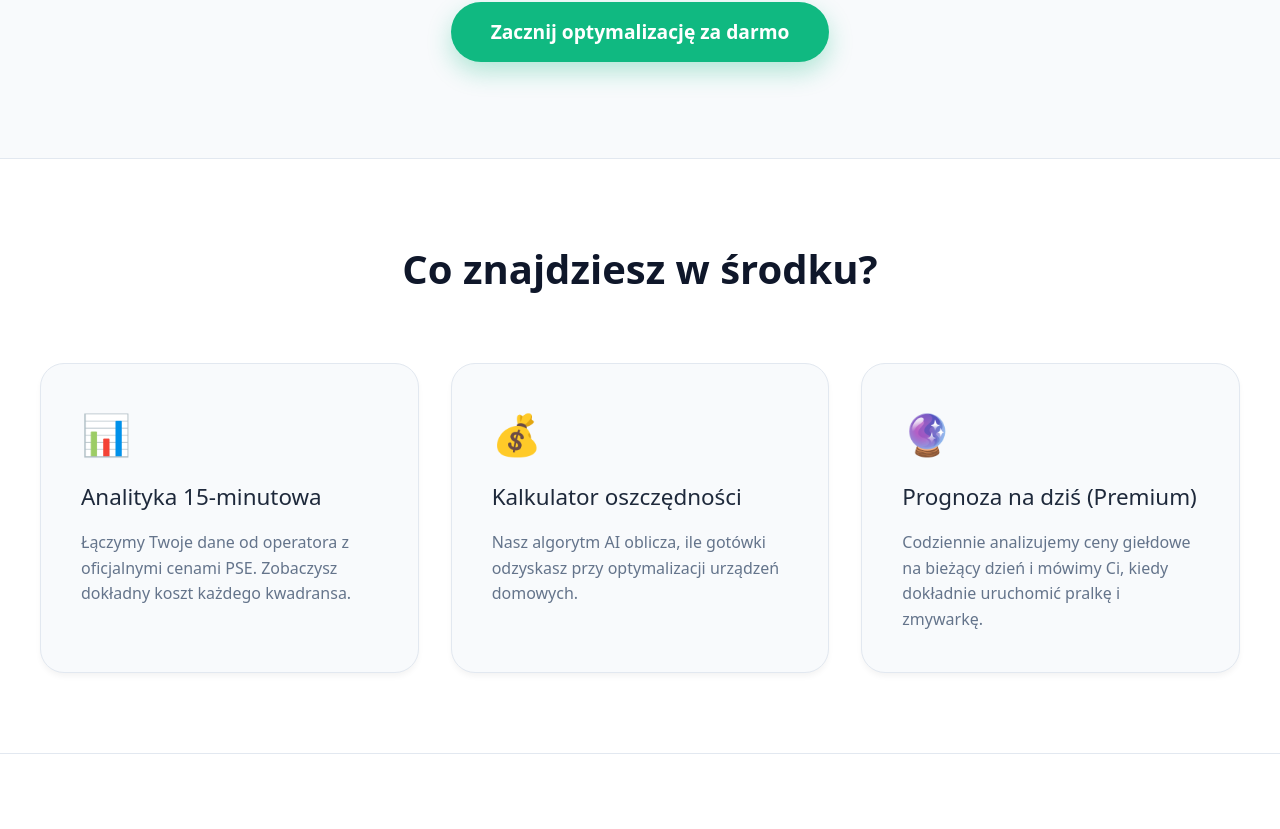
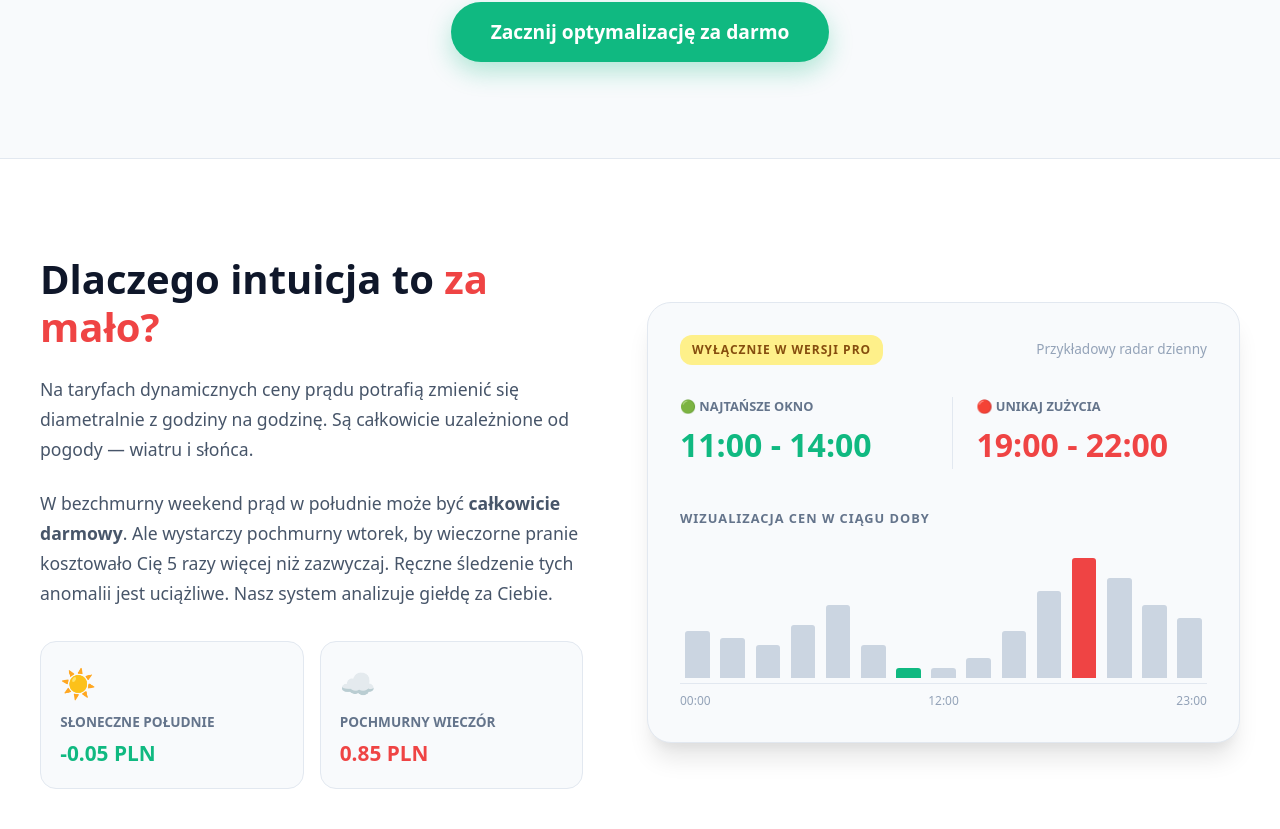
Before and after one commit to dominikgar/energy-optimizer-ui, a Next.js app: page / in a window 1280 px wide. Shown: the part 491-1320 px from the top of the page. Before the commit the page ends 1245 px from the top, so only its background shows below. Built offline with nearby package versions, Linux system fonts and the light colour scheme; no server answers.

Commit message:
Update page.tsx

```diff
--- a/app/page.tsx
+++ b/app/page.tsx
@@ -18,11 +18,13 @@ export default async function Home({ searchParams }) {
 
   const resolvedParams = await Promise.resolve(searchParams || {});
 
-  // --- WIDOK DLA NIEZALOGOWANYCH ---
+  // --- WIDOK DLA NIEZALOGOWANYCH (LANDING PAGE) ---
   if (!userId) {
     return (
       <div style={{ backgroundColor: '#f8fafc', minHeight: '100vh', width: '100%' }}>
         <main style={{ padding: '0', fontFamily: 'system-ui, sans-serif', color: '#334155' }}>
+
+          {/* HERO SECTION */}
           <div style={{ padding: '8rem 2rem 6rem', textAlign: 'center', maxWidth: '900px', margin: '0 auto' }}>
             <div style={{ display: 'inline-block', padding: '6px 16px', backgroundColor: '#dcfce7', color: '#059669', borderRadius: '20px', fontSize: '0.9rem', fontWeight: 'bold', marginBottom: '2rem', border: '1px solid #a7f3d0' }}>
               Nowość: Gotowe na taryfy dynamiczne
@@ -40,21 +42,91 @@ export default async function Home({ searchParams }) {
             </SignInButton>
           </div>
 
-          <div style={{ backgroundColor: '#ffffff', padding: '5rem 2rem', borderTop: '1px solid #e2e8f0', borderBottom: '1px solid #e2e8f0' }}>
+          {/* NOWA SEKCJA: DLACZEGO FORECASTING JEST WAŻNY (Z PODGLĄDEM PREMIUM) */}
+          <div style={{ backgroundColor: '#ffffff', padding: '6rem 2rem', borderTop: '1px solid #e2e8f0' }}>
+            <div style={{ maxWidth: '1200px', margin: '0 auto', display: 'flex', flexWrap: 'wrap', gap: '4rem', alignItems: 'center' }}>
+
+              <div style={{ flex: '1 1 450px' }}>
+                <h2 style={{ fontSize: '2.5rem', color: '#0f172a', fontWeight: 'bold', marginBottom: '1.5rem', lineHeight: '1.2' }}>
+                  Dlaczego intuicja to <span style={{ color: '#ef4444' }}>za mało?</span>
+                </h2>
+                <p style={{ color: '#475569', fontSize: '1.1rem', lineHeight: '1.7', marginBottom: '1.5rem' }}>
+                  Na taryfach dynamicznych ceny prądu potrafią zmienić się diametralnie z godziny na godzinę. Są całkowicie uzależnione od pogody — wiatru i słońca.
+                </p>
+                <p style={{ color: '#475569', fontSize: '1.1rem', lineHeight: '1.7', marginBottom: '2rem' }}>
+                  W bezchmurny weekend prąd w południe może być <strong>całkowicie darmowy</strong>. Ale wystarczy pochmurny wtorek, by wieczorne pranie kosztowało Cię 5 razy więcej niż zazwyczaj. Ręczne śledzenie tych anomalii jest uciążliwe. Nasz system analizuje giełdę za Ciebie.
+                </p>
+
+                <div style={{ display: 'flex', gap: '1rem' }}>
+                  <div style={{ padding: '1.2rem', backgroundColor: '#f8fafc', borderRadius: '16px', border: '1px solid #e2e8f0', flex: 1 }}>
+                     <div style={{ fontSize: '1.8rem', marginBottom: '5px' }}>☀️</div>
+                     <span style={{ fontSize: '0.85rem', color: '#64748b', textTransform: 'uppercase', fontWeight: 'bold' }}>Słoneczne południe</span>
+                     <p style={{ fontWeight: '900', color: '#10b981', margin: '5px 0 0 0', fontSize: '1.3rem' }}>-0.05 PLN</p>
+                  </div>
+                  <div style={{ padding: '1.2rem', backgroundColor: '#f8fafc', borderRadius: '16px', border: '1px solid #e2e8f0', flex: 1 }}>
+                     <div style={{ fontSize: '1.8rem', marginBottom: '5px' }}>☁️</div>
+                     <span style={{ fontSize: '0.85rem', color: '#64748b', textTransform: 'uppercase', fontWeight: 'bold' }}>Pochmurny wieczór</span>
+                     <p style={{ fontWeight: '900', color: '#ef4444', margin: '5px 0 0 0', fontSize: '1.3rem' }}>0.85 PLN</p>
+                  </div>
+                </div>
+              </div>
+
+              <div style={{ flex: '1 1 500px', backgroundColor: '#f8fafc', padding: '2rem', borderRadius: '24px', border: '1px solid #e2e8f0', boxShadow: '0 20px 25px -5px rgba(0, 0, 0, 0.1), 0 10px 10px -5px rgba(0, 0, 0, 0.04)' }}>
+                 <div style={{ display: 'flex', justifyContent: 'space-between', alignItems: 'center', marginBottom: '2rem' }}>
+                    <span style={{ backgroundColor: '#fef08a', color: '#854d0e', padding: '6px 12px', borderRadius: '12px', fontSize: '0.75rem', fontWeight: 'bold', textTransform: 'uppercase', letterSpacing: '1px' }}>Wyłącznie w wersji PRO</span>
+                    <span style={{ color: '#94a3b8', fontSize: '0.85rem', fontWeight: '500' }}>Przykładowy radar dzienny</span>
+                 </div>
+
+                 <div style={{ display: 'grid', gridTemplateColumns: '1fr 1fr', gap: '1rem', marginBottom: '2.5rem' }}>
+                   <div>
+                      <p style={{ margin: '0 0 5px 0', color: '#64748b', fontSize: '0.8rem', textTransform: 'uppercase', fontWeight: '700' }}>🟢 Najtańsze okno</p>
+                      <p style={{ margin: 0, fontSize: '2rem', fontWeight: '900', color: '#10b981' }}>11:00 - 14:00</p>
+                   </div>
+                   <div style={{ borderLeft: '1px solid #e2e8f0', paddingLeft: '1.5rem' }}>
+                      <p style={{ margin: '0 0 5px 0', color: '#64748b', fontSize: '0.8rem', textTransform: 'uppercase', fontWeight: '700' }}>🔴 Unikaj zużycia</p>
+                      <p style={{ margin: 0, fontSize: '2rem', fontWeight: '900', color: '#ef4444' }}>19:00 - 22:00</p>
+                   </div>
+                 </div>
+
+                 <p style={{ margin: '0 0 1rem 0', color: '#64748b', fontSize: '0.8rem', textTransform: 'uppercase', letterSpacing: '1px', fontWeight: '600' }}>Wizualizacja cen w ciągu doby</p>
+                 <div style={{ display: 'flex', alignItems: 'flex-end', justifyContent: 'space-between', height: '140px', paddingBottom: '5px', borderBottom: '1px solid #e2e8f0' }}>
+                    {[0.3, 0.25, 0.2, 0.35, 0.5, 0.2, -0.05, -0.02, 0.1, 0.3, 0.6, 0.85, 0.7, 0.5, 0.4].map((price, i) => {
+                       const isMin = price === -0.05;
+                       const isMax = price === 0.85;
+                       const h = Math.max(10, ((price - (-0.05)) / 0.9) * 120);
+                       return (
+                         <div key={i} style={{ flex: 1, display: 'flex', flexDirection: 'column', alignItems: 'center', justifyContent: 'flex-end' }}>
+                           <div style={{ width: '70%', minWidth: '4px', height: `${h}px`, backgroundColor: isMin ? '#10b981' : isMax ? '#ef4444' : '#cbd5e1', borderRadius: '3px 3px 0 0' }}></div>
+                         </div>
+                       )
+                    })}
+                 </div>
+                 <div style={{ display: 'flex', justifyContent: 'space-between', marginTop: '8px', color: '#94a3b8', fontSize: '0.75rem', fontWeight: '500' }}>
+                    <span>00:00</span>
+                    <span>12:00</span>
+                    <span>23:00</span>
+                 </div>
+              </div>
+
+            </div>
+          </div>
+
+          {/* SEKCJA KAFELKÓW */}
+          <div style={{ backgroundColor: '#f8fafc', padding: '5rem 2rem', borderTop: '1px solid #e2e8f0' }}>
             <div style={{ maxWidth: '1200px', margin: '0 auto' }}>
               <h2 style={{ textAlign: 'center', fontSize: '2.5rem', marginBottom: '4rem', color: '#0f172a', fontWeight: 'bold' }}>Co znajdziesz w środku?</h2>
               <div style={{ display: 'grid', gridTemplateColumns: 'repeat(auto-fit, minmax(320px, 1fr))', gap: '2rem' }}>
-                <div style={{ padding: '2.5rem', backgroundColor: '#f8fafc', borderRadius: '24px', border: '1px solid #e2e8f0', boxShadow: '0 4px 6px -1px rgba(0, 0, 0, 0.05)' }}>
+                <div style={{ padding: '2.5rem', backgroundColor: '#ffffff', borderRadius: '24px', border: '1px solid #e2e8f0', boxShadow: '0 4px 6px -1px rgba(0, 0, 0, 0.05)' }}>
                   <div style={{ fontSize: '2.5rem', marginBottom: '1rem' }}>📊</div>
                   <h3 style={{ fontSize: '1.4rem', color: '#1e293b', marginBottom: '1rem' }}>Analityka 15-minutowa</h3>
                   <p style={{ color: '#64748b', lineHeight: '1.6' }}>Łączymy Twoje dane od operatora z oficjalnymi cenami PSE. Zobaczysz dokładny koszt każdego kwadransa.</p>
                 </div>
-                <div style={{ padding: '2.5rem', backgroundColor: '#f8fafc', borderRadius: '24px', border: '1px solid #e2e8f0', boxShadow: '0 4px 6px -1px rgba(0, 0, 0, 0.05)' }}>
+                <div style={{ padding: '2.5rem', backgroundColor: '#ffffff', borderRadius: '24px', border: '1px solid #e2e8f0', boxShadow: '0 4px 6px -1px rgba(0, 0, 0, 0.05)' }}>
                   <div style={{ fontSize: '2.5rem', marginBottom: '1rem' }}>💰</div>
                   <h3 style={{ fontSize: '1.4rem', color: '#1e293b', marginBottom: '1rem' }}>Kalkulator oszczędności</h3>
                   <p style={{ color: '#64748b', lineHeight: '1.6' }}>Nasz algorytm AI oblicza, ile gotówki odzyskasz przy optymalizacji urządzeń domowych.</p>
                 </div>
-                <div style={{ padding: '2.5rem', backgroundColor: '#f8fafc', borderRadius: '24px', border: '1px solid #e2e8f0', boxShadow: '0 4px 6px -1px rgba(0, 0, 0, 0.05)' }}>
+                <div style={{ padding: '2.5rem', backgroundColor: '#ffffff', borderRadius: '24px', border: '1px solid #e2e8f0', boxShadow: '0 4px 6px -1px rgba(0, 0, 0, 0.05)' }}>
                   <div style={{ fontSize: '2.5rem', marginBottom: '1rem' }}>🔮</div>
                   <h3 style={{ fontSize: '1.4rem', color: '#1e293b', marginBottom: '1rem' }}>Prognoza na dziś (Premium)</h3>
                   <p style={{ color: '#64748b', lineHeight: '1.6' }}>Codziennie analizujemy ceny giełdowe na bieżący dzień i mówimy Ci, kiedy dokładnie uruchomić pralkę i zmywarkę.</p>
```
